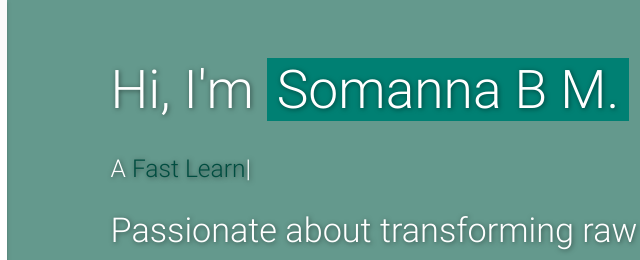
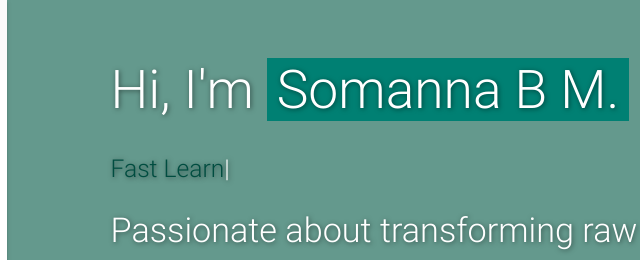
Before and after one commit to Shravan-Somanna/Portfolio, a website: page index.html in a window 1280 px wide. Shown: the top 260 px of the page, 183-823 px from the left. Drawn offline with nearby package versions, Linux system fonts and the light colour scheme.

Commit message:
Update index.html

```diff
--- a/index.html
+++ b/index.html
@@ -140,7 +140,7 @@
           <div class="content section-padding valign" style="margin-left: 10%; margin-top: 50px;">
             <div class="caption">
               <h2>Hi, I'm <span class="teal">Somanna B M.</span></h2>
-              <h5 style="color:#fff">A <span class="typing" style="font-weight: 300; color:#004d40"></span></h5>
+              <h5 style="color:#fff"> <span class="typing" style="font-weight: 300; color:#004d40"></span></h5>
               <h4>Passionate about transforming raw data into meaningful insights, I specialize in SQL, Python, and data visualization tools like Tableau, Power Bi, Excel to uncover patterns and drive decision-making. With a Google Data Analytics Professional Certificate, I have built a strong foundation in data cleaning, exploratory analysis, and business intelligence tools like Excel and Tableau.
 
 I am eager to apply my skills to real-world challenges, collaborate with industry professionals, and grow in the ever-evolving field of data analytics.
```
